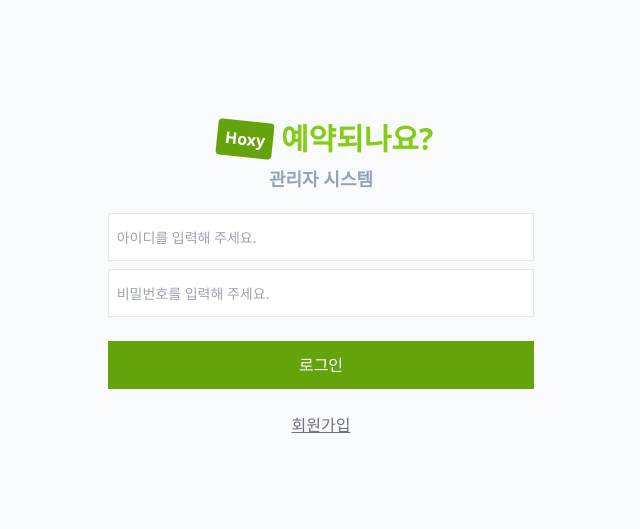
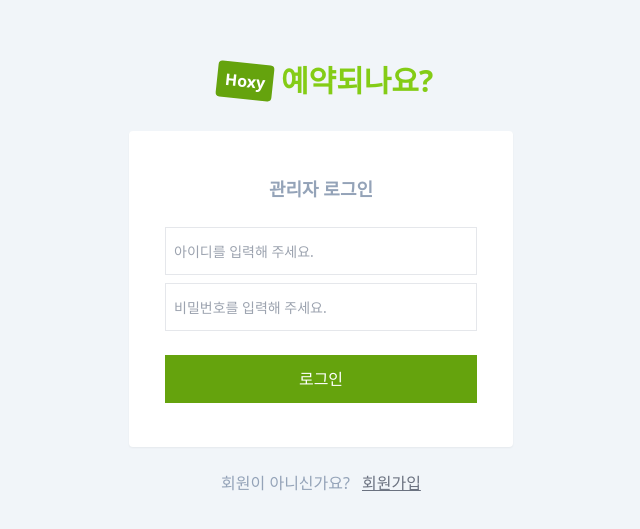
Before and after one commit to choimiae/hoxy_admin, a React (Create React App) app: page / in a window 1280 px wide. Shown: the part 121-650 px from the top of the page, without its empty margins (319-959 px from the left). Built offline with nearby package versions, Linux system fonts and the light colour scheme; a web font is replaced by a local one.

Commit message:
관리자 :: 로그인 ui 수정

```diff
--- a/src/pages/login.tsx
+++ b/src/pages/login.tsx
@@ -78,11 +78,12 @@
 	}
 
 	return (
-		<main className="flex items-center justify-center h-screen text-center bg-slate-50">
-			<div className="inline-flex flex-col basis-2/6">
-				<h1 className="text-3xl text-lime-500 font-black mb-2 flex items-center justify-center"><span className="logo">Hoxy</span>예약되나요?</h1>
-				<h2 className="text-slate-400 text-lg font-semibold mb-3">관리자 시스템</h2>
-				<div className="mt-2">
+		<main className="flex items-center justify-center h-screen text-center bg-slate-100">
+			<div className="inline-flex flex-col basis-96">
+				<h1 className="text-3xl text-lime-500 font-black flex items-center justify-center"><span className="logo">Hoxy</span>예약되나요?</h1>
+				<div className="px-9 py-11 bg-white mt-8 rounded shadow-sm">
+					<h2 className="text-slate-400 text-lg font-semibold mb-6">관리자 로그인</h2>
+					<div>
 						<input id="id" type="text" className="text-sm" placeholder="아이디를 입력해 주세요." name="id" ref={el => inputRef.current[0] = el!} value={id} onChange={changeUser}/>
 					</div>
 					<div className="mt-2">
@@ -91,8 +92,10 @@
 					<div className="mt-6">
 						<button type="button" className="bg-lime-600 text-white w-full h-12" onClick={login}>로그인</button>
 					</div>
+				</div>
 				<div className="mt-6">
-					<NavLink to="/manage/join" className="underline text-gray-500">회원가입</NavLink>
+					<span className="text-slate-400	">회원이 아니신가요?</span>
+					<NavLink to="/manage/join" className="underline text-gray-500 ml-3">회원가입</NavLink>
 				</div>
 			</div>
 		</main>
```
Lines whose indentation alone changed are shown as unchanged.
